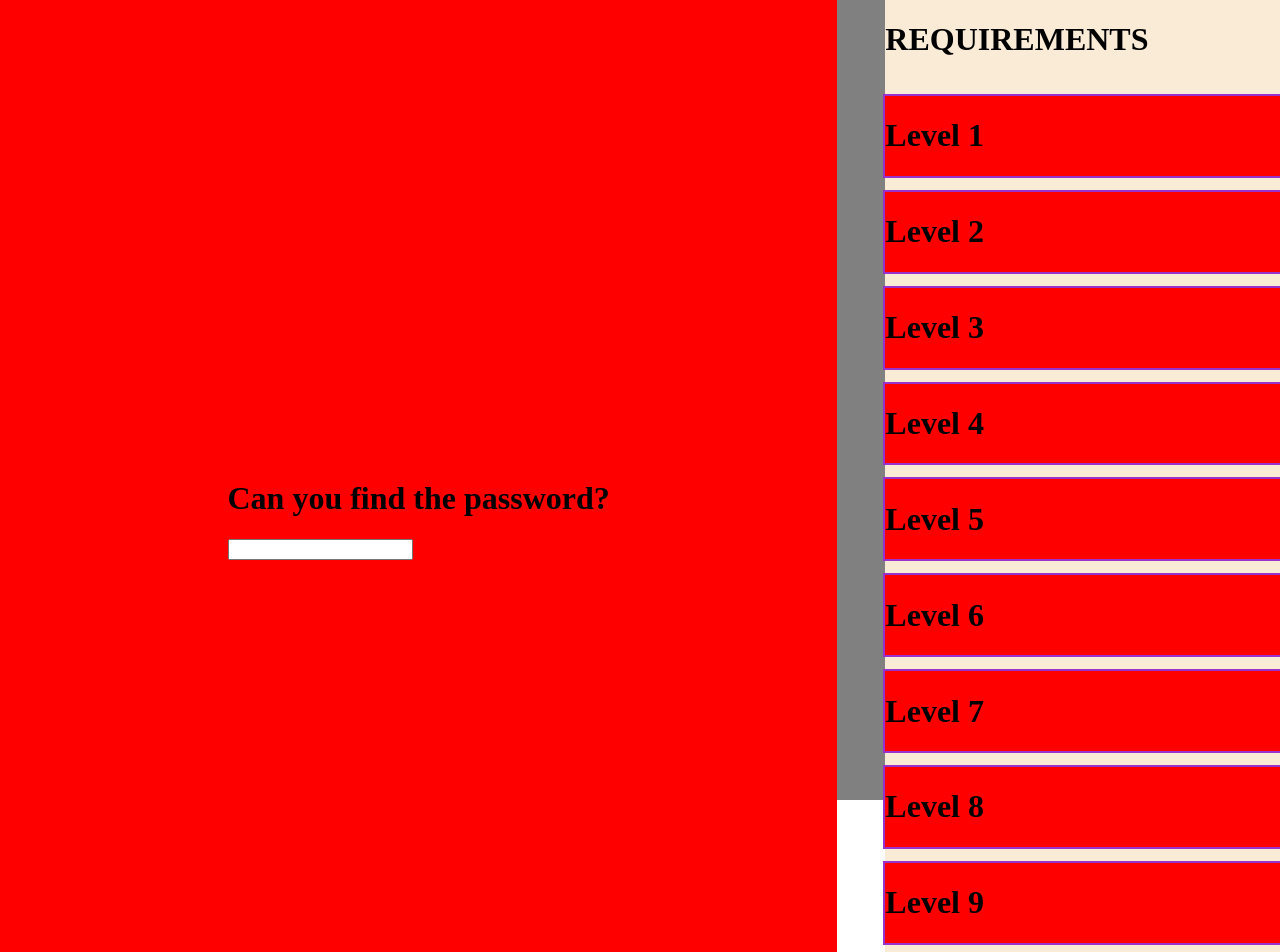
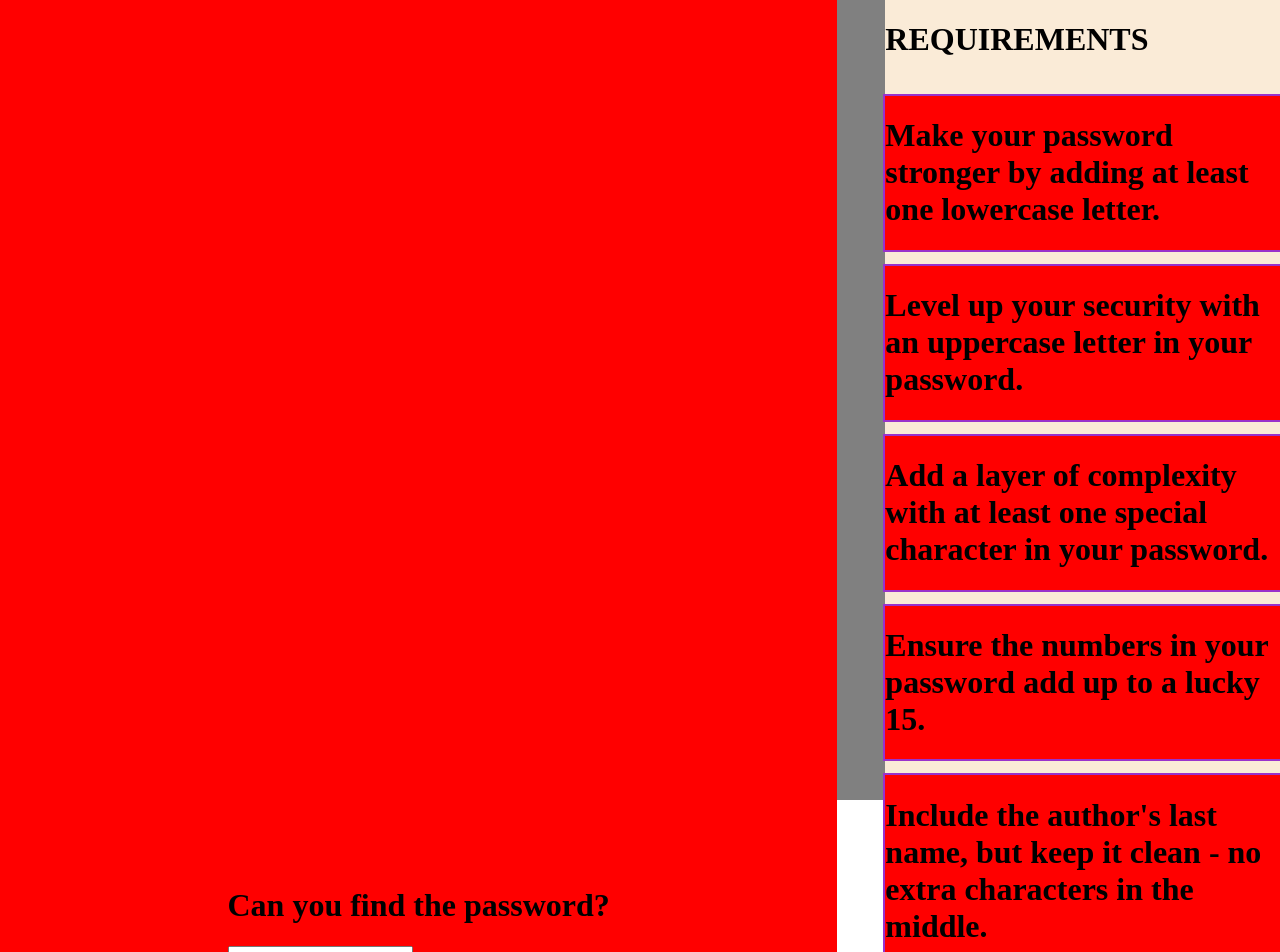
Before and after one commit to DrTevzadze/find_password, a React (Vite) app: page / in a window 1280 px wide. Shown: the top 952 px of the page. Built offline with nearby package versions, Linux system fonts and the light colour scheme.

Commit message:
change the content of each card

```diff
--- a/src/components/RequirementSection.jsx
+++ b/src/components/RequirementSection.jsx
@@ -48,16 +48,53 @@
   const isStartNumber = useValidationEffect(text, startNumber);
 
   const cardData = [
-    { content: "Level 1", isValid: isLowerCaseValid },
-    { content: "Level 2", isValid: isUpperCaseValid },
-    { content: "Level 3", isValid: isSpecialCharacter },
-    { content: "Level 4", isValid: isSumNumbers },
-    { content: "Level 5", isValid: isLastName },
-    { content: "Level 6", isValid: isRainbow },
-    { content: "Level 7", isValid: isPalindrome },
-    { content: "Level 8", isValid: isFifthAndSeventhNumber },
-    { content: "Level 9", isValid: isSymbolEnd },
-    { content: "Level 10", isValid: isStartNumber },
+    {
+      content:
+        "Make your password stronger by adding at least one lowercase letter.",
+      isValid: isLowerCaseValid,
+    },
+    {
+      content:
+        "Level up your security with an uppercase letter in your password.",
+      isValid: isUpperCaseValid,
+    },
+    {
+      content:
+        "Add a layer of complexity with at least one special character in your password.",
+      isValid: isSpecialCharacter,
+    },
+    {
+      content: "Ensure the numbers in your password add up to a lucky 15.",
+      isValid: isSumNumbers,
+    },
+    {
+      content:
+        "Include the author's last name, but keep it clean - no extra characters in the middle.",
+      isValid: isLastName,
+    },
+    {
+      content:
+        "Bring some color to your password with at least one rainbow hue.",
+      isValid: isRainbow,
+    },
+    {
+      content:
+        "Create a unique touch by adding a three-letter word that reads the same backward and forward, just before the last character.",
+      isValid: isPalindrome,
+    },
+    {
+      content:
+        "Ensure the 6th and 8th characters in your password are both numbers.",
+      isValid: isFifthAndSeventhNumber,
+    },
+    {
+      content: "Place a special character at the very end of your password.",
+      isValid: isSymbolEnd,
+    },
+    {
+      content: "Start your password with a number for a numeric boost.",
+      isValid: isStartNumber,
+    },
   ];
 
   return (
```
